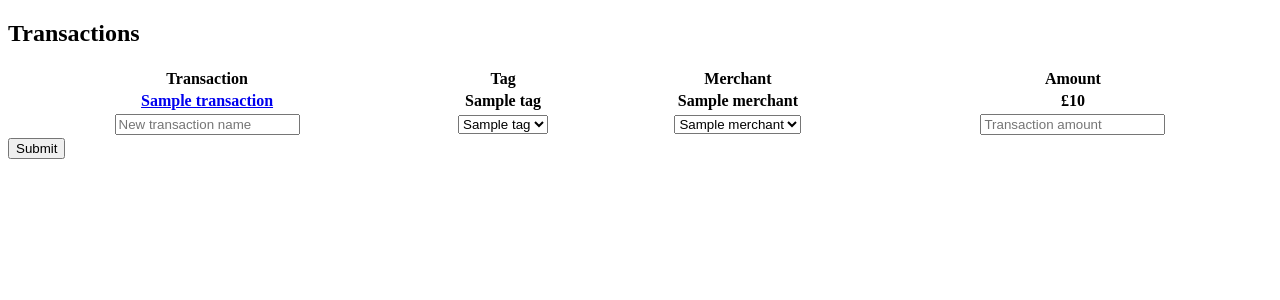
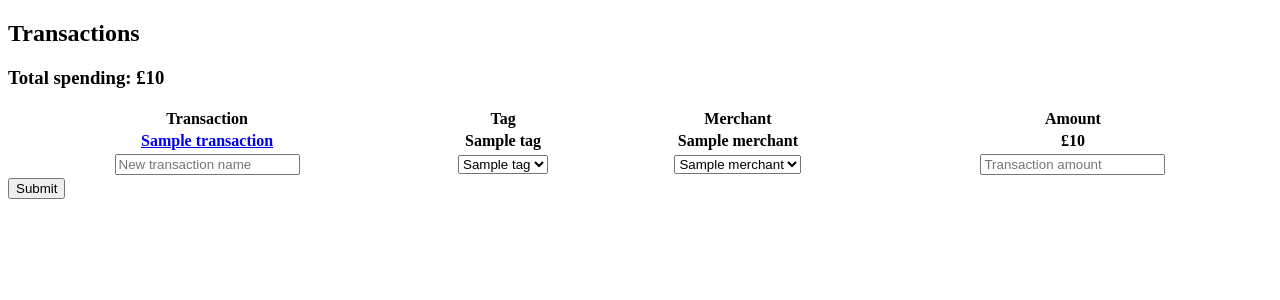
Before and after one commit to dephrase/spending_tracker, a Flask app: page /transactions in a window 1280 px wide. Shown: the part 105-405 px from the top of the page. Run offline with Flask 2, Linux system fonts and the light colour scheme; a database or web service that is not in the repository returns one stand-in record (values such as "Sample title"); lists and menus that the app fills with data are empty; some libraries are stand-ins or nearby versions.

Commit message:
Added total spending to transactions page

```diff
--- a/controllers/transaction_controller.py
+++ b/controllers/transaction_controller.py
@@ -12,7 +12,8 @@ def transactions():
     transactions = transaction_repository.select_all()
     tags = tag_repository.select_all()
     merchants = merchant_repository.select_all()
-    return render_template("/transactions/index.html", transactions=transactions, tags=tags, merchants=merchants)
+    total_spending = transaction_repository.get_total_spending()
+    return render_template("/transactions/index.html", transactions=transactions, tags=tags, merchants=merchants, total_spending=total_spending)
 
 @transactions_blueprint.route("/transactions", methods=['POST'])
 def add_transactions():
--- a/templates/transactions/index.html
+++ b/templates/transactions/index.html
@@ -2,6 +2,7 @@
 
 {% block content %}
 <h2>Transactions</h2>
+<h3>Total spending: £{{total_spending}}</h3>
 
 <table class="transactions-table" style="width:100%">
     <tr>
```
